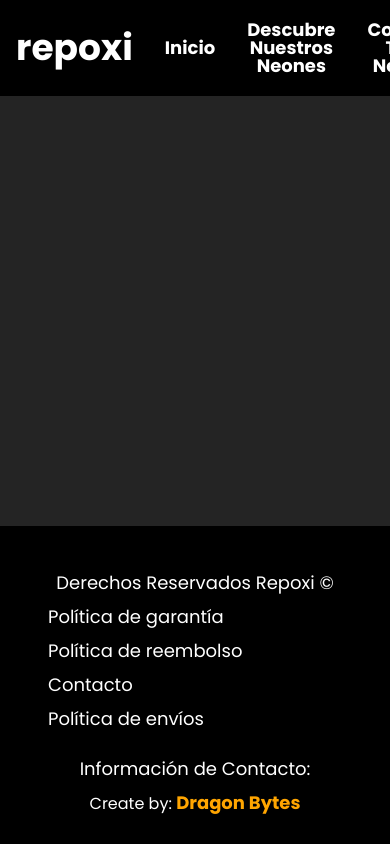
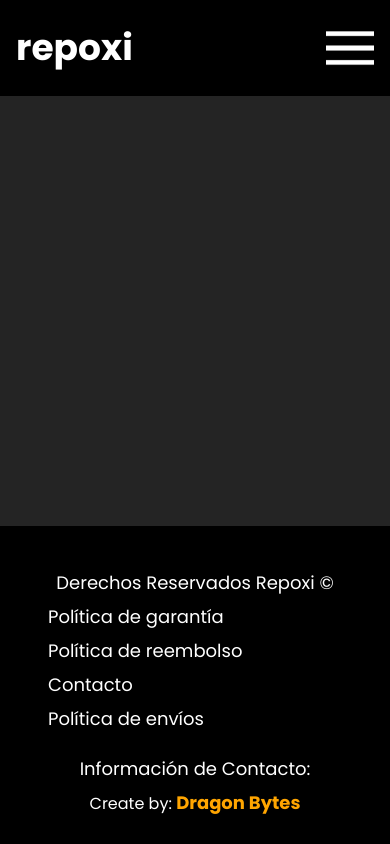
Before and after one commit to aten039/repoxi_react_vite, a React (Vite) app: page / in a window 390 px wide. Built offline with nearby package versions, Linux system fonts and the light colour scheme.

Commit message:
menu media screen

```diff
--- a/src/components/layouts/Layout.tsx
+++ b/src/components/layouts/Layout.tsx
@@ -1,15 +1,24 @@
 import { Link, Outlet } from "react-router";
 import style from './layout.module.css'
+import { useState } from "react";
 
 export default function Layout() {
+
+  const [menuVisible, setMenuVisible] = useState(window.innerWidth>767 ? true : false);
+
+  const handleClick = ()=>{
+    const value = menuVisible?false:true
+    setMenuVisible(value)
+  }
+
   return (
     <>
       <div className={style.space} ></div>
       <header className={style.header}>
           <a href="./" className={`${style.logo} ${style.color_transition}`}>repoxi</a>
           <nav >
-              {/* <img className="w-full" src="/img/menu.png" alt="menu"/> */}
-              <div className={style.menu}>
+              <img onClick={handleClick} className={`${style.menu_img}`} src="/img/menu.png" alt="menu"/>
+              <div className={menuVisible?`${style.active} ${style.menu}`:`${style.deactive} ${style.menu}`}>
                   <Link className={`${style.menu_a} ${style.color_transition}`} to="./">Inicio</Link>
                   {/* <Link className="menu-publicidad" to="/publicity">Publicidad</Link> */}
                   <Link className={`${style.menu_a} ${style.color_transition}`} to="/neon">Descubre Nuestros Neones</Link>
--- a/src/components/layouts/layout.module.css
+++ b/src/components/layouts/layout.module.css
@@ -38,12 +38,40 @@
     text-align: center;
 }
 
+.menu_img{
+    width: 3rem;
+    height: 3rem;
+    display: none;
+}
 
+
+@media(max-width:991px){
+    .menu{
+        padding: 1.5rem;
+        position: absolute;
+        top: 70px;
+        right: 0;
+        left: 0;
+        z-index: 100;
+        background-color:  black;
+        text-align: right;
+        display: none;
+        flex-direction: column;
+        transition: all ease .5s;
+    }
+    .menu_img{
+        display: block;
+    }
+}
+.active{
+    display: flex;
+}
+.deactive{
+    display: none;
+}
 .content{
     width: 90%;
 }
-
-
 .footer{
     position: absolute;
     bottom: 0;
@@ -78,8 +106,6 @@
         text-align: left;
     }
 }
-
-
 .dragon{
     text-align: center;
     margin-top: 1rem;
```
